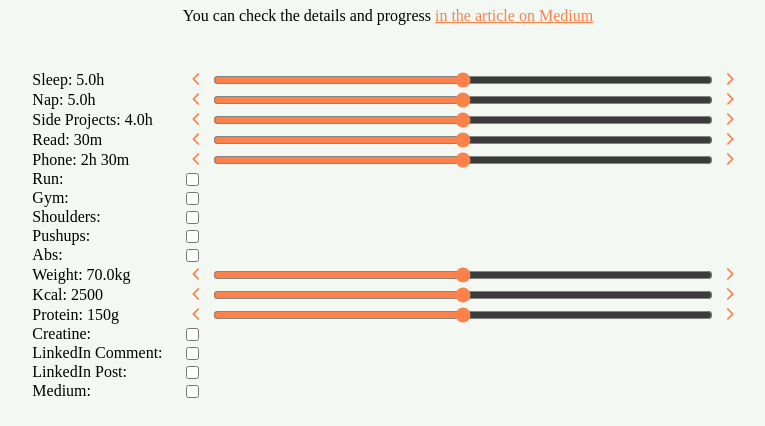
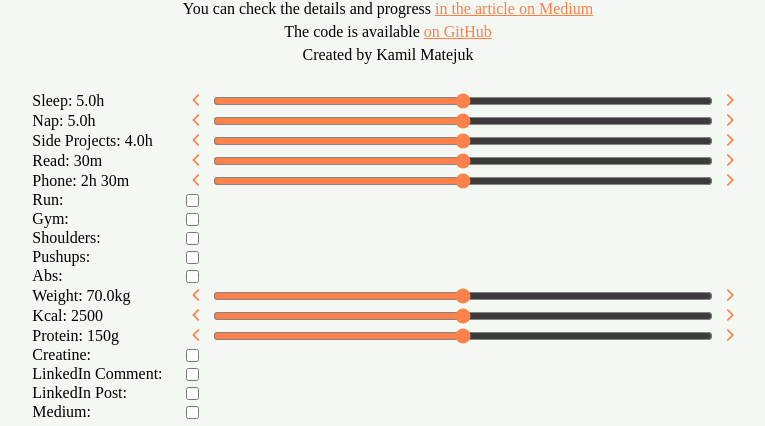
Before and after one commit to KamilMatejuk/Winter-Arc-2.0, a plain HTML site: page index.html in a window 1280 px wide. Shown: the part 180-606 px from the top of the page, without its empty margins (252-1017 px from the left). Drawn offline with nearby package versions, Linux system fonts and the light colour scheme; a web font is replaced by a local one.

Commit message:
add description

```diff
--- a/index.html
+++ b/index.html
@@ -33,6 +33,8 @@
         <p>You can check the details and progress
             <a href="https://medium.com/@kamilmatejuk/the-winter-arc-2-0-fc8145b6efb9" target="_blank">in the article on Medium</a>
         </p>
+        <p>The code is available <a href="https://github.com/KamilMatejuk/Winter-Arc-2.0" target="_blank">on GitHub</a></p>
+        <p>Created by Kamil Matejuk</p>
     </div>
     <div id="controls">
         <!-- sleep range -->
--- a/main.css
+++ b/main.css
@@ -41,6 +41,9 @@ h1 span:nth-of-type(3) {
 }
 #header a {
     color: var(--primary-color);
+}
+#header p {
+    margin: 5px;
 }
 
 /* controls */
```
